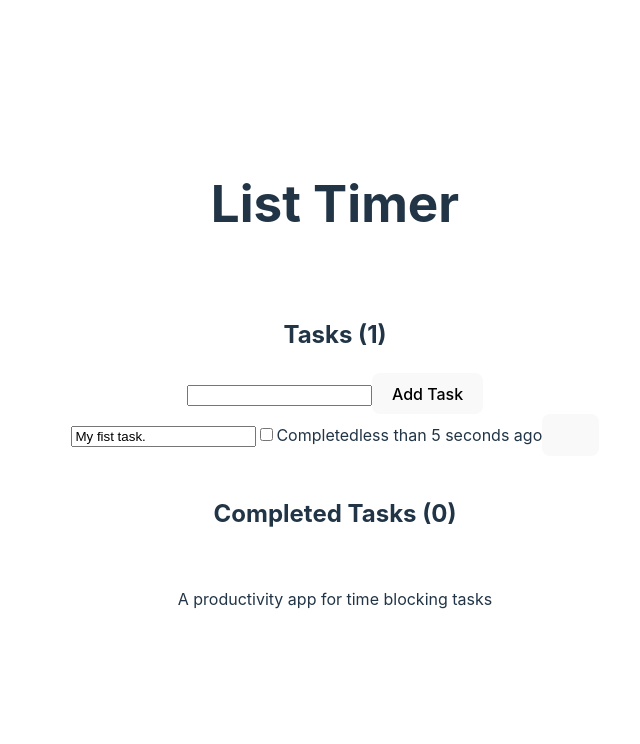
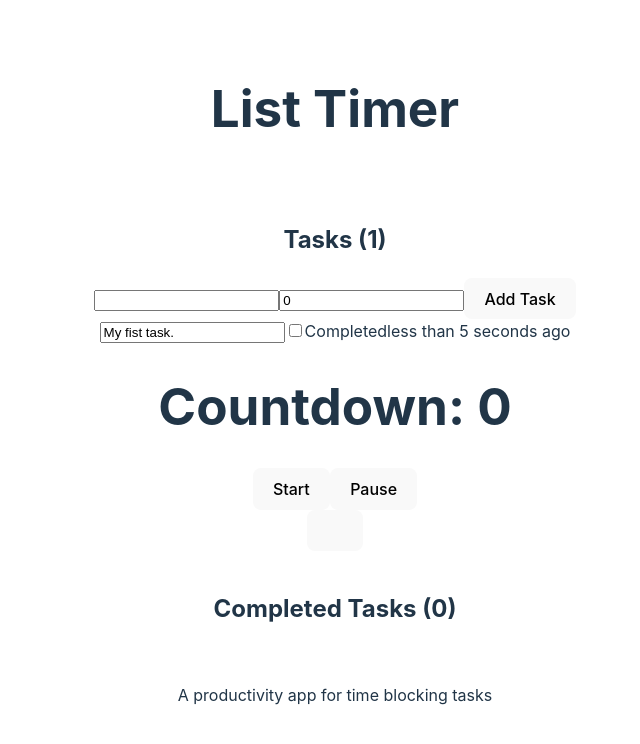
Before and after one commit to mrjasonweaver/dayredi, a React (Vite) app: page / in a window 1280 px wide. Shown: the top 744 px of the page, without its empty margins (305-945 px from the left). Built offline with nearby package versions, Linux system fonts and the light colour scheme; some icons are missing.

Commit message:
Timer component

```diff
--- a/src/App.tsx
+++ b/src/App.tsx
@@ -12,6 +12,7 @@ const initialTasks: Task[] = [
     name: 'My fist task.',
     completed: false,
     timestamp: new Date().getTime(),
+    timer: 0,
   },
 ];
 
--- a/src/components/AddTask.tsx
+++ b/src/components/AddTask.tsx
@@ -16,8 +16,9 @@ interface AddTaskProps {
  */
 const AddTask: React.FC<AddTaskProps> = ({ setLists, currentList }) => {
     const [name, setName] = useState('');
+    const [timer, setTimer] = useState(0);
 
-    const onAdd = (title: string) => {
+    const onAdd = (name: string, timer: number) => {
         const newTaskId = uuidv4();
         setLists((prevLists: List[]) => {
             const newLists = prevLists.map((list: List) => {
@@ -28,8 +29,9 @@ const AddTask: React.FC<AddTaskProps> = ({ setLists, currentList }) => {
                             ...list.tasks,
                             {
                                 id: newTaskId,
-                                name: title,
+                                name,
                                 completed: false,
+                                timer,
                                 timestamp: new Date().getTime(),
                             },
                         ],
@@ -55,13 +57,24 @@ const AddTask: React.FC<AddTaskProps> = ({ setLists, currentList }) => {
     };
 
     /**
+     * Handle the set timer event.
+     * @param event The input change event.
+     * @return {void}
+     * @description Set the timer state.
+     */
+    const handleSetTimer = (event: React.ChangeEvent<HTMLInputElement>) => {
+        setTimer(parseInt(event.target.value));
+    };
+
+    /**
      * Handle the add submit event.
      * @return {void}
      */
     const handleAddSubmit = () => {
         if (name.trim() !== '') {
-            onAdd(name);
+            onAdd(name, timer);
             setName('');
+            setTimer(0);
         }
     };
 
@@ -71,7 +84,7 @@ const AddTask: React.FC<AddTaskProps> = ({ setLists, currentList }) => {
      * @return {void}
      */
     const handleAddOnEnter = (event: React.KeyboardEvent<HTMLInputElement>) => {
-        if (event.key === 'Enter') {
+        if (event.key === 'Enter' && name !== '' && timer > 0) {
             handleAddSubmit();
         }
     };
@@ -79,6 +92,7 @@ const AddTask: React.FC<AddTaskProps> = ({ setLists, currentList }) => {
     return (
         <div>
             <input type="text" id="task-title" value={name} onChange={handleInputChange} onKeyDownCapture={handleAddOnEnter} />
+            <input type="number" id="task-timer" value={timer} onChange={handleSetTimer} onKeyDownCapture={handleAddOnEnter} />
             <button onClick={handleAddSubmit}>Add Task</button>
         </div>
     );
--- a/src/components/SingleTask.tsx
+++ b/src/components/SingleTask.tsx
@@ -3,6 +3,7 @@ import { useState } from 'react';
 import { List, Task } from '../data-models/interfaces';
 import { formatDistance } from "date-fns";
 import Delete from '@material-design-icons/svg/two-tone/delete.svg?react';
+import Timer from './Timer';
 
 interface TaskProps {
     lists: List[];
@@ -169,6 +170,7 @@ const SingleTask: React.FC<TaskProps> = ({ setLists, currentList, task }) => {
                 Completed
             </label>
             <span>{formatDistance(task.timestamp, new Date(), { addSuffix: true, includeSeconds: true })}</span>
+            <Timer timerStartValue={task.timer} />
             <button onClick={handleDeleteTask}>
                 <Delete />
             </button>
--- /dev/null
+++ b/src/components/Timer.tsx
@@ -0,0 +1,42 @@
+import React, { useState, useEffect } from 'react';
+
+interface TimerProps {
+  timerStartValue: number;
+}
+
+const Timer: React.FC<TimerProps> = ({timerStartValue}) => {
+    const [countdown, setCountdown] = useState(timerStartValue);
+    const [isRunning, setIsRunning] = useState(false);
+
+    useEffect(() => {
+        let timer: NodeJS.Timeout;
+
+        if (isRunning) {
+            timer = setInterval(() => {
+                setCountdown((prevCountdown) => prevCountdown - 1);
+            }, 1000);
+        }
+
+        return () => {
+            clearInterval(timer);
+        };
+    }, [isRunning]);
+
+    const handleStart = () => {
+        setIsRunning(true);
+    };
+
+    const handlePause = () => {
+        setIsRunning(false);
+    };
+
+    return (
+        <div>
+            <h1>Countdown: {countdown}</h1>
+            <button onClick={handleStart}>Start</button>
+            <button onClick={handlePause}>Pause</button>
+        </div>
+    );
+};
+
+export default Timer;
--- a/src/data-models/interfaces.tsx
+++ b/src/data-models/interfaces.tsx
@@ -8,7 +8,9 @@ interface Task {
     id: string;
     name: string;
     completed: boolean;
+    timer: number;
     timestamp: number;
+
 }
 
 export type { List, Task };
```
